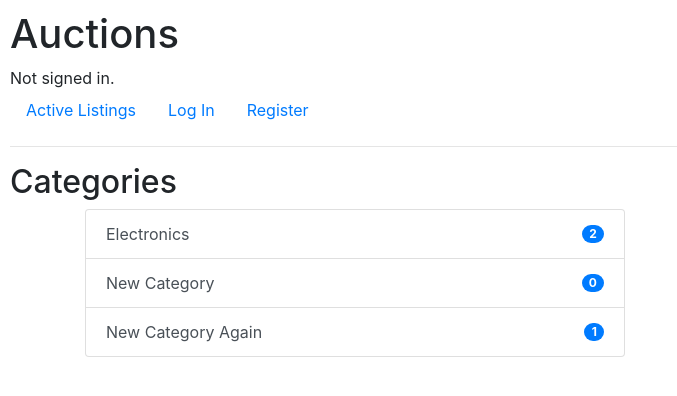
After one commit to des-ant/CS50x_Web_2021, a Django app: page /categories in a window 1280 px wide. The commit adds this page. Shown: the top 396 px of the page, without its empty margins (0-677 px from the left). Run offline with Django 3.2, Linux system fonts and the light colour scheme; data comes from the database, SQL or seed files in the repository; some libraries are stand-ins or nearby versions.

Commit message:
categories page and functionality done

```diff
--- /dev/null
+++ b/2_Commerce/commerce/auctions/templates/auctions/categories.html
@@ -0,0 +1,26 @@
+{% extends "auctions/layout.html" %}
+
+{% block body %}
+    <h2>Categories</h2>
+    <div class="container">
+      <div class="row">
+      {% if categories %}
+        <div class="col-6">
+          <div class="list-group">
+          {% for category in categories %}
+            <a href="{% url 'auctions:category' category_id=category.id %}" class="list-group-item list-group-item-action d-flex
+            justify-content-between align-items-center">
+              {{ category.name }}
+              <span class="badge badge-primary badge-pill">{{ category.num_items }}</span>
+            </a>
+          {% endfor %}
+          </div>
+        </div>
+      {% else %}
+        <div class="col-10">
+          <h4>No categories to display</h4>
+        </div>
+      {% endif %}
+      </div>
+    </div>
+{% endblock %}
--- a/2_Commerce/commerce/auctions/templates/auctions/layout.html
+++ b/2_Commerce/commerce/auctions/templates/auctions/layout.html
@@ -22,6 +22,9 @@
             </li>
             {% if user.is_authenticated %}
                 <li class="nav-item">
+                    <a class="nav-link" href="{% url 'auctions:categories' %}">Categories</a>
+                </li>
+                <li class="nav-item">
                     <a class="nav-link" href="{% url 'auctions:watchlist' %}">Watchlist</a>
                 </li>
                 <li class="nav-item">
--- a/2_Commerce/commerce/auctions/templates/auctions/watchlist.html
+++ b/2_Commerce/commerce/auctions/templates/auctions/watchlist.html
@@ -13,7 +13,7 @@
             {% endif %}
         </div>
         <div class="col-6">
-            <a href="{% url 'auctions:listing' listing_id=listing.id %}"><h4>{{ listing.title }}</h4></a>
+            <a href="{% url 'auctions:listing' listing_id=listing.id= %}"><h4>{{ listing.title }}</h4></a>
             <p><b>Price:</b> ${{ listing.price }}</p>
             <p>{{ listing.description }}</p>
             <p class="text-secondary"><small>Created {{ listing.date_created }}</small></p>
--- a/2_Commerce/commerce/auctions/urls.py
+++ b/2_Commerce/commerce/auctions/urls.py
@@ -15,7 +15,9 @@ urlpatterns = [
     path("new_listing/", views.new_listing, name="new_listing"),
     path("listing/<int:listing_id>", views.listing, name="listing"),
     path("listing/<int:listing_id>/watch", views.watch, name="watch"),
-    path("watchlist", views.watchlist, name="watchlist")
+    path("watchlist", views.watchlist, name="watchlist"),
+    path("categories", views.categories, name="categories"),
+    path("categories/<int:category_id>", views.category, name="category")
 ]
 
 # Make image url accessible
--- a/2_Commerce/commerce/auctions/views.py
+++ b/2_Commerce/commerce/auctions/views.py
@@ -4,6 +4,7 @@ from django.contrib import messages
 from django.contrib.auth import authenticate, login, logout
 from django.contrib.auth.decorators import login_required
 from django.db import IntegrityError
+from django.db.models import Count
 from django.http import HttpResponse, HttpResponseRedirect
 from django.shortcuts import render, get_object_or_404
 from django.urls import reverse
@@ -15,7 +16,9 @@ from .forms import NewCategoryForm, NewListingForm, NewBidForm
 def index(request):
     # Show active listings on homepage
     return render(request, "auctions/index.html", {
-        "listings": Listing.objects.all()
+        "listings": Listing.objects.all(),
+        "title": "Active Listings",
+        "empty": "No active listings to display"
     })
 
 
@@ -195,3 +198,24 @@ def watchlist(request):
         "listings": watchlistings
     }
     return render(request, "auctions/watchlist.html", context)
+
+
+def categories(request):
+    all_categories = Category.objects.annotate(num_items=Count("category_items"))
+    context = {
+        "categories": all_categories
+    }
+    return render(request, "auctions/categories.html", context)
+
+
+def category(request, category_id):
+    # Return 404 page if category not found
+    category_obj = get_object_or_404(Category, pk=category_id)
+    # Filter listings by category
+    listings = category_obj.category_items.all()
+    context = {
+        "listings": listings,
+        "title": f"Active Listings for Category: {category_obj.name}",
+        "empty": f"No active listings to display for Category: {category_obj.name}"
+    }
+    return render(request, "auctions/index.html", context)
```
Also changed, not shown: 2_Commerce/commerce/auctions/templates/auctions/index.html (+11 -6 lines).
